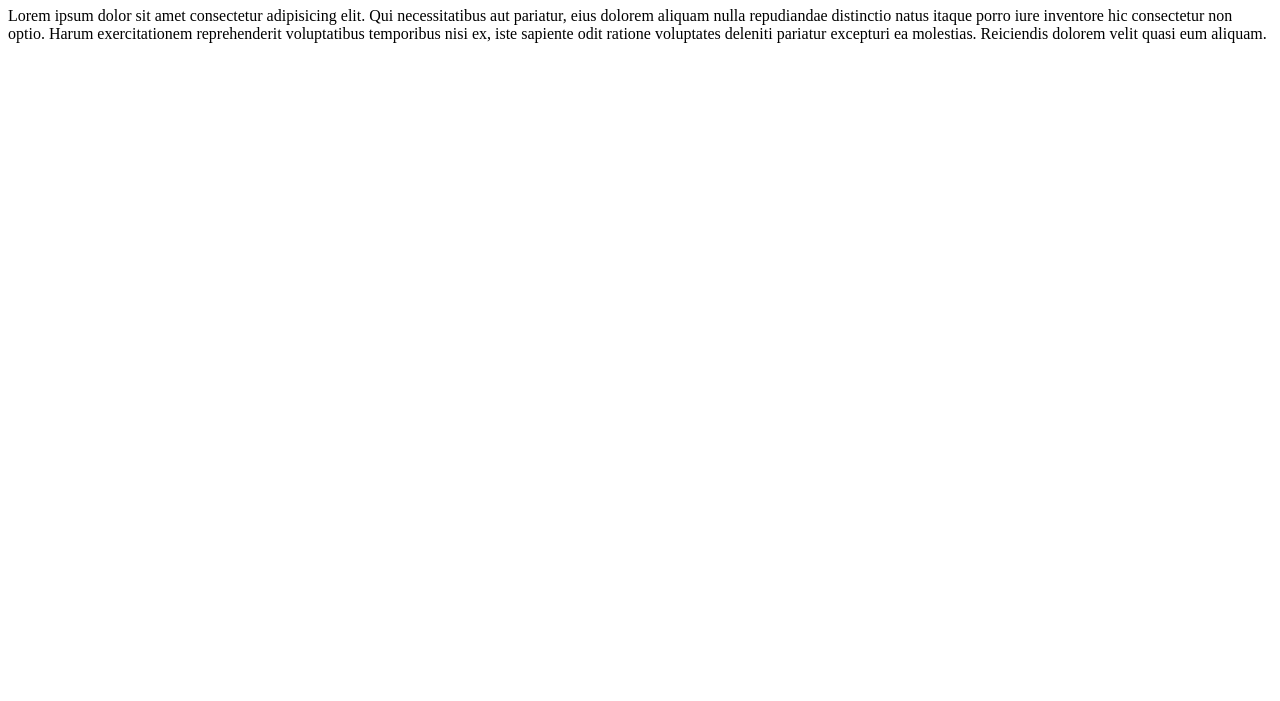
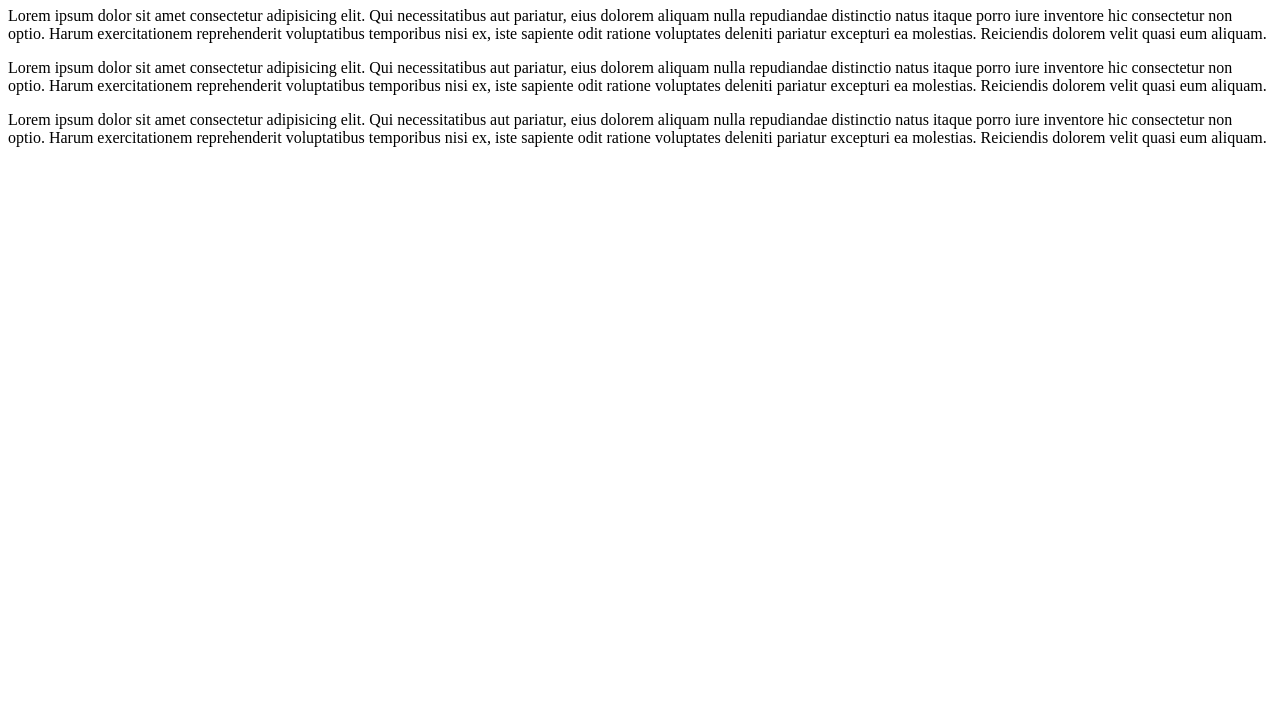
Before and after one commit to sajidhasan-web/my-first-git-push, a plain HTML site: page index.html in a window 1280 px wide. Shown: the part 99-800 px from the top of the page. Drawn offline with Linux system fonts and the light colour scheme.

Commit message:
adding para

```diff
--- a/index.html
+++ b/index.html
@@ -8,5 +8,7 @@
 <body>
     <h1>My first git push</h1>
     <p>Lorem ipsum dolor sit amet consectetur adipisicing elit. Qui necessitatibus aut pariatur, eius dolorem aliquam nulla repudiandae distinctio natus itaque porro iure inventore hic consectetur non optio. Harum exercitationem reprehenderit voluptatibus temporibus nisi ex, iste sapiente odit ratione voluptates deleniti pariatur excepturi ea molestias. Reiciendis dolorem velit quasi eum aliquam.</p>
+    <p>Lorem ipsum dolor sit amet consectetur adipisicing elit. Qui necessitatibus aut pariatur, eius dolorem aliquam nulla repudiandae distinctio natus itaque porro iure inventore hic consectetur non optio. Harum exercitationem reprehenderit voluptatibus temporibus nisi ex, iste sapiente odit ratione voluptates deleniti pariatur excepturi ea molestias. Reiciendis dolorem velit quasi eum aliquam.</p>
+    <p>Lorem ipsum dolor sit amet consectetur adipisicing elit. Qui necessitatibus aut pariatur, eius dolorem aliquam nulla repudiandae distinctio natus itaque porro iure inventore hic consectetur non optio. Harum exercitationem reprehenderit voluptatibus temporibus nisi ex, iste sapiente odit ratione voluptates deleniti pariatur excepturi ea molestias. Reiciendis dolorem velit quasi eum aliquam.</p>
 </body>
 </html>
```
